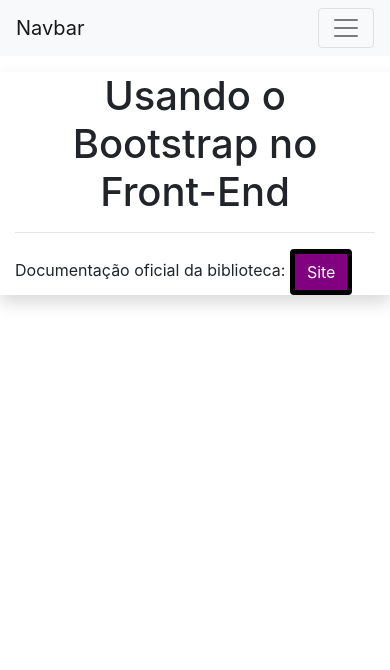
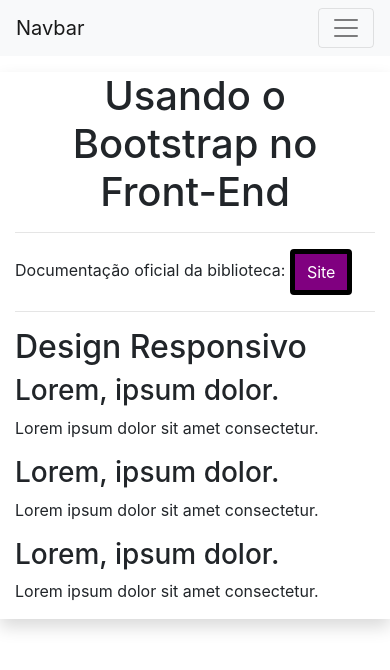
Before and after one commit to bsantostiago/fullstack-bootstrap, a plain HTML site: page index.html in a window 390 px wide. Drawn offline with nearby package versions, Linux system fonts and the light colour scheme.

Commit message:
Adição de classes para design responsivo

```diff
--- a/index.html
+++ b/index.html
@@ -53,6 +53,28 @@
             <a class="btn btn-success"
             href="https://getbootstrap.com/docs/4.6/getting-started/introduction/" target="_blank">Site</a>
         </p>
+
+        <hr>
+
+        <h2>Design Responsivo</h2>
+
+      <div class="row">
+        <div class="um col-sm-4 col-md-3">
+          <h3>Lorem, ipsum dolor.</h3>
+          <p>Lorem ipsum dolor sit amet consectetur.</p>
+        </div>
+
+        <div class="dois col-sm-4 col-md-6">
+          <h3>Lorem, ipsum dolor.</h3>
+          <p>Lorem ipsum dolor sit amet consectetur.</p>
+        </div>
+
+        <div class="tres col-sm-4 col-md-3">
+          <h3>Lorem, ipsum dolor.</h3>
+          <p>Lorem ipsum dolor sit amet consectetur.</p>
+        </div>
+      </div>
+
     </div>
 
 <script src="https://code.jquery.com/jquery-3.6.0.min.js"></script>
```
